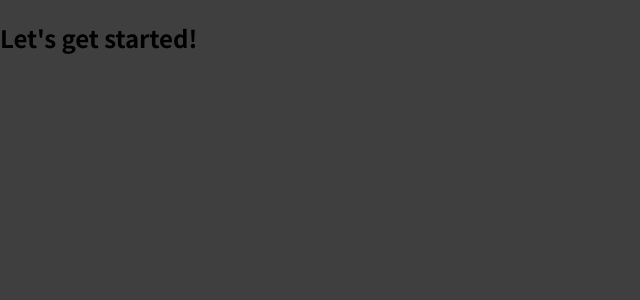
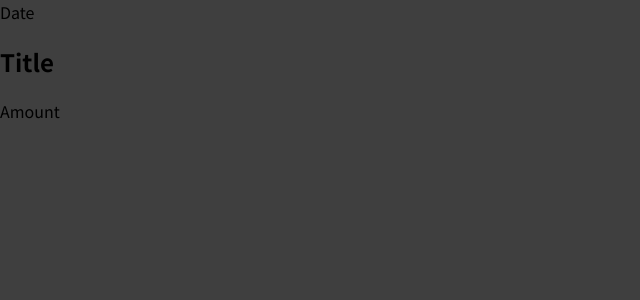
Before and after one commit to eudeamonism/ReactStarter2023, a JavaScript app: page / in a window 1280 px wide. Shown: the top 300 px of the page, without its empty margins (0-640 px from the left). Built offline with nearby package versions, Linux system fonts and the light colour scheme.

Commit message:
Made a component

```diff
--- a/src/App.js
+++ b/src/App.js
@@ -1,9 +1,11 @@
+import ExpenseItem from './components/ExpenseItem';
+
 function App() {
-  return (
-    <div>
-      <h2>Let's get started!</h2>
-    </div>
-  );
+	return (
+		<div>
+			<ExpenseItem />
+		</div>
+	);
 }
 
 export default App;
--- /dev/null
+++ b/src/components/ExpenseItem.js
@@ -0,0 +1,13 @@
+function ExpenseItem() {
+	return (
+		<div>
+			<div>Date</div>
+			<div>
+				<h2>Title</h2>
+				<div>Amount</div>
+			</div>
+		</div>
+	);
+}
+
+export default ExpenseItem;
```
